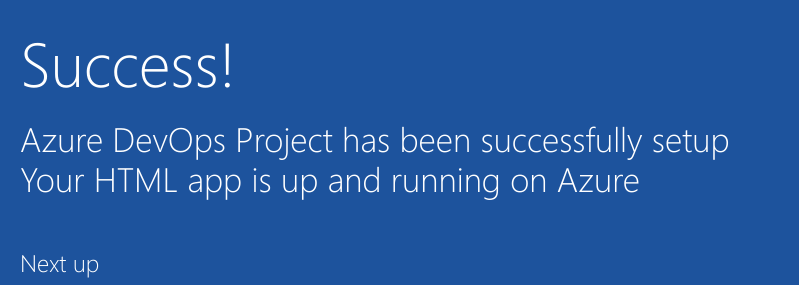
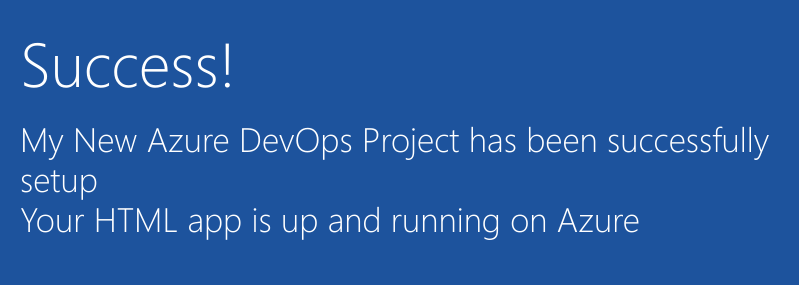
Before and after one commit to okeyobia/edurika-git-assignment-1, a plain HTML site: page index.html in a window 1280 px wide. Shown: the part 352-637 px from the top of the page, 205-1004 px from the left. Drawn offline with Linux system fonts and the light colour scheme.

Commit message:
My New text was added to index.html in new branch aperturetech-feature

```diff
--- a/index.html
+++ b/index.html
@@ -19,7 +19,7 @@
         </div>
             <div class="content-body">
                 <div class="success-text">Success!</div>
-                <div class="description line-1"> Azure DevOps Project has been successfully setup</div>
+                <div class="description line-1"> My New Azure DevOps Project has been successfully setup</div>
                 <div class="description line-2"> Your HTML app is up and running on Azure</div>
                 <div class="next-steps-container">
                     <div class="next-steps-header">Next up</div>
```
